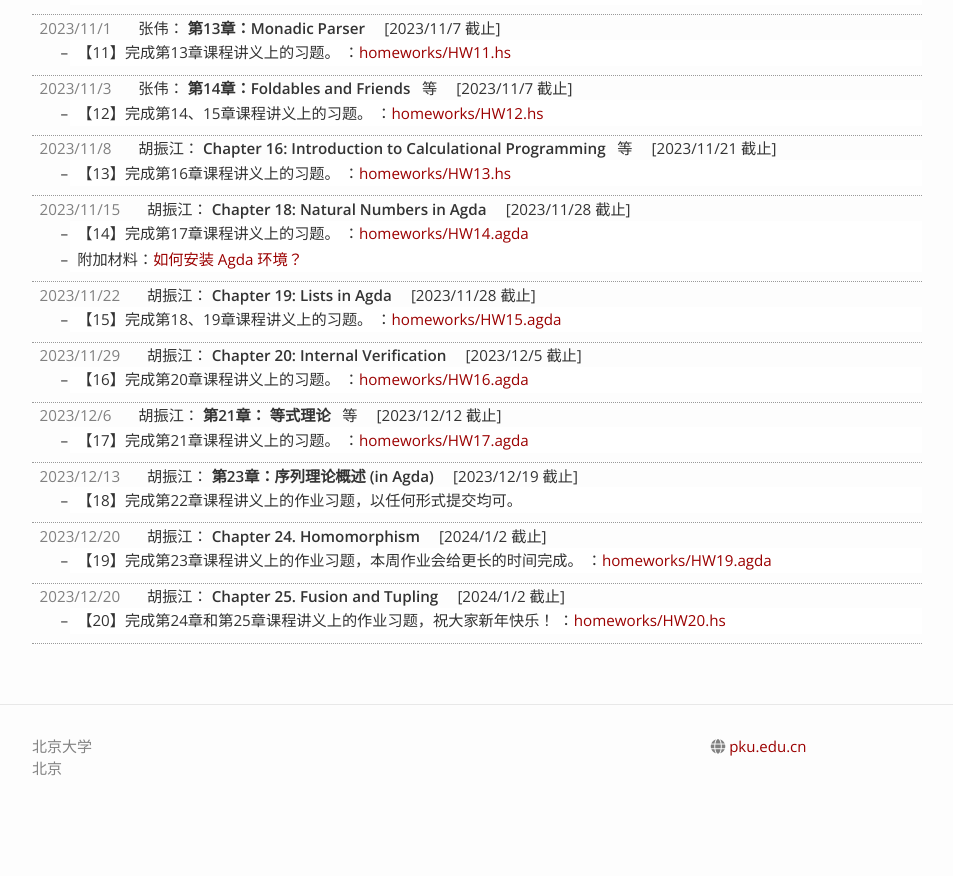
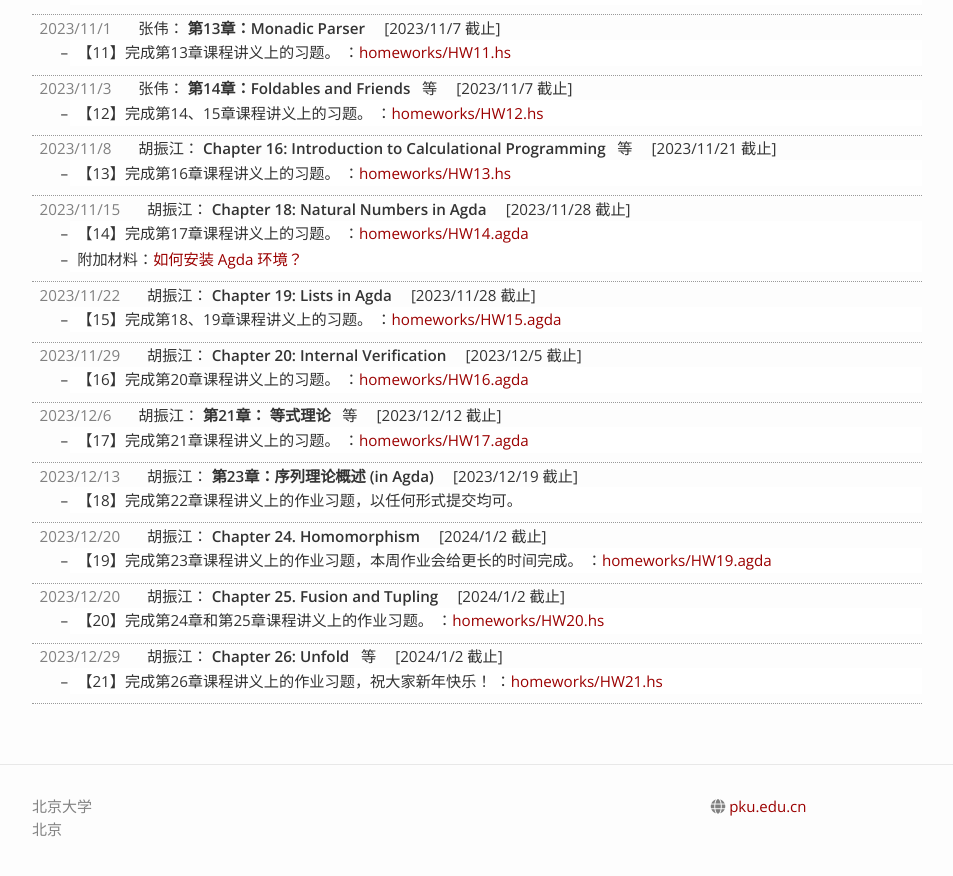
Before and after one commit to zhenjiang888/FP, a Jekyll site: the page built from 2023/assignments.md, in a window 1280 px wide and 900 px high, scrolled down 1119 px. Shown: the top 876 px of the window, without its empty margins (163-1116 px from the left). Built offline with Jekyll 4.4.1, drawn with Linux system fonts in a browser that asks for light colours; nearby versions of some CDN libraries; before the commit the page ends 1959 px from its top, so only the background shows below that.

Commit message:
Update homework

```diff
--- a/_data/_2023.yaml
+++ b/_data/_2023.yaml
@@ -228,7 +228,7 @@ lectures:
     link: Ch25.pdf
   assignment:
     descriptions:
-    - text: 【20】完成第24章和第25章课程讲义上的作业习题，祝大家新年快乐！
+    - text: 【20】完成第24章和第25章课程讲义上的作业习题。
       link: homeworks/HW20.hs
     due: 2024/1/2
 - teacher: 胡振江
@@ -238,5 +238,10 @@ lectures:
     link: Ch26.pdf
   - title: "Chapter 27. Automatic Parallelization"
     link: Ch27.pdf
+  assignment:
+    descriptions:
+    - text: 【21】完成第26章课程讲义上的作业习题，祝大家新年快乐！
+      link: homeworks/HW21.hs
+    due: 2024/1/2
 
 updates: []
```
Also changed, not shown: 1 other file.
